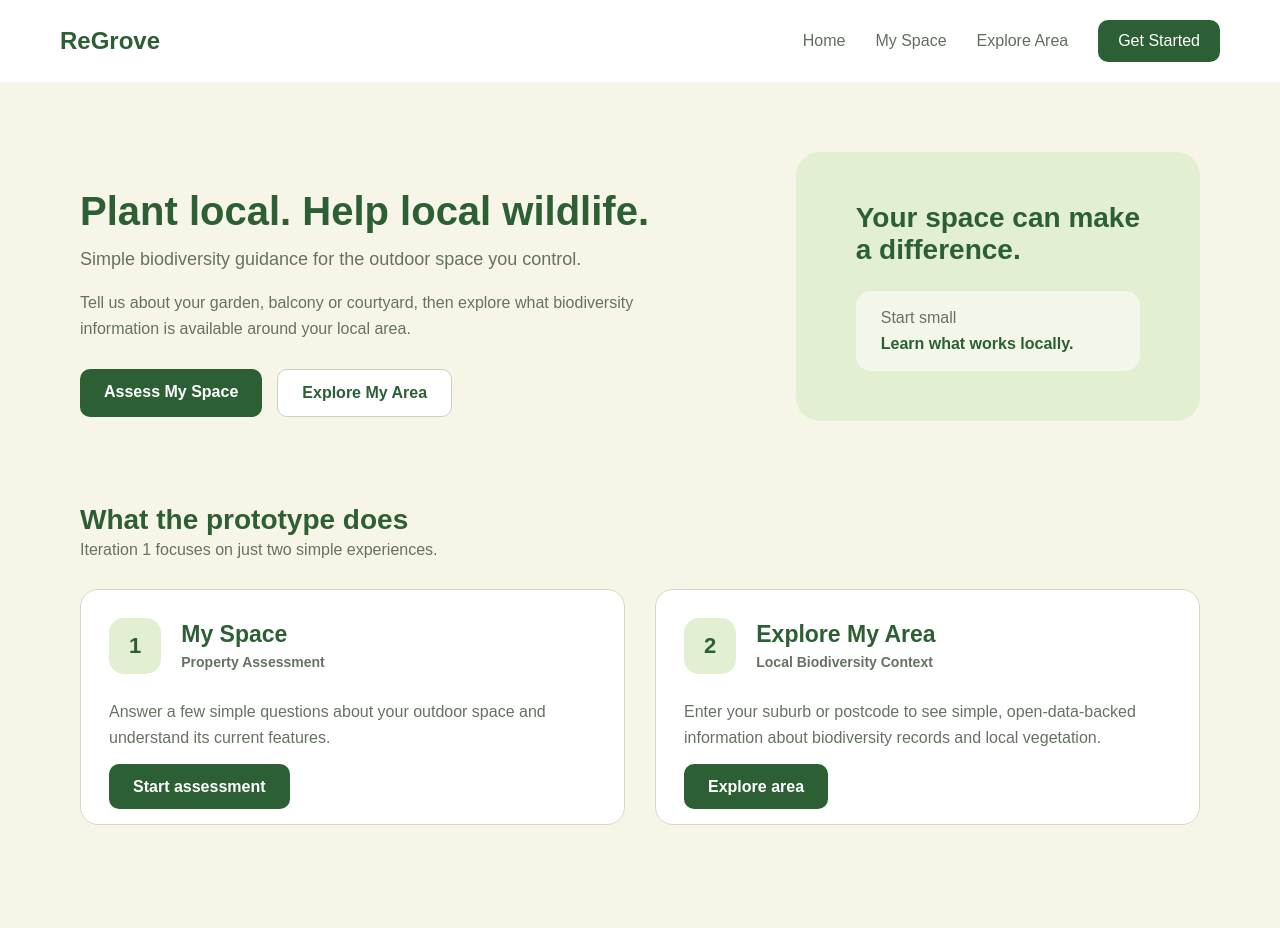
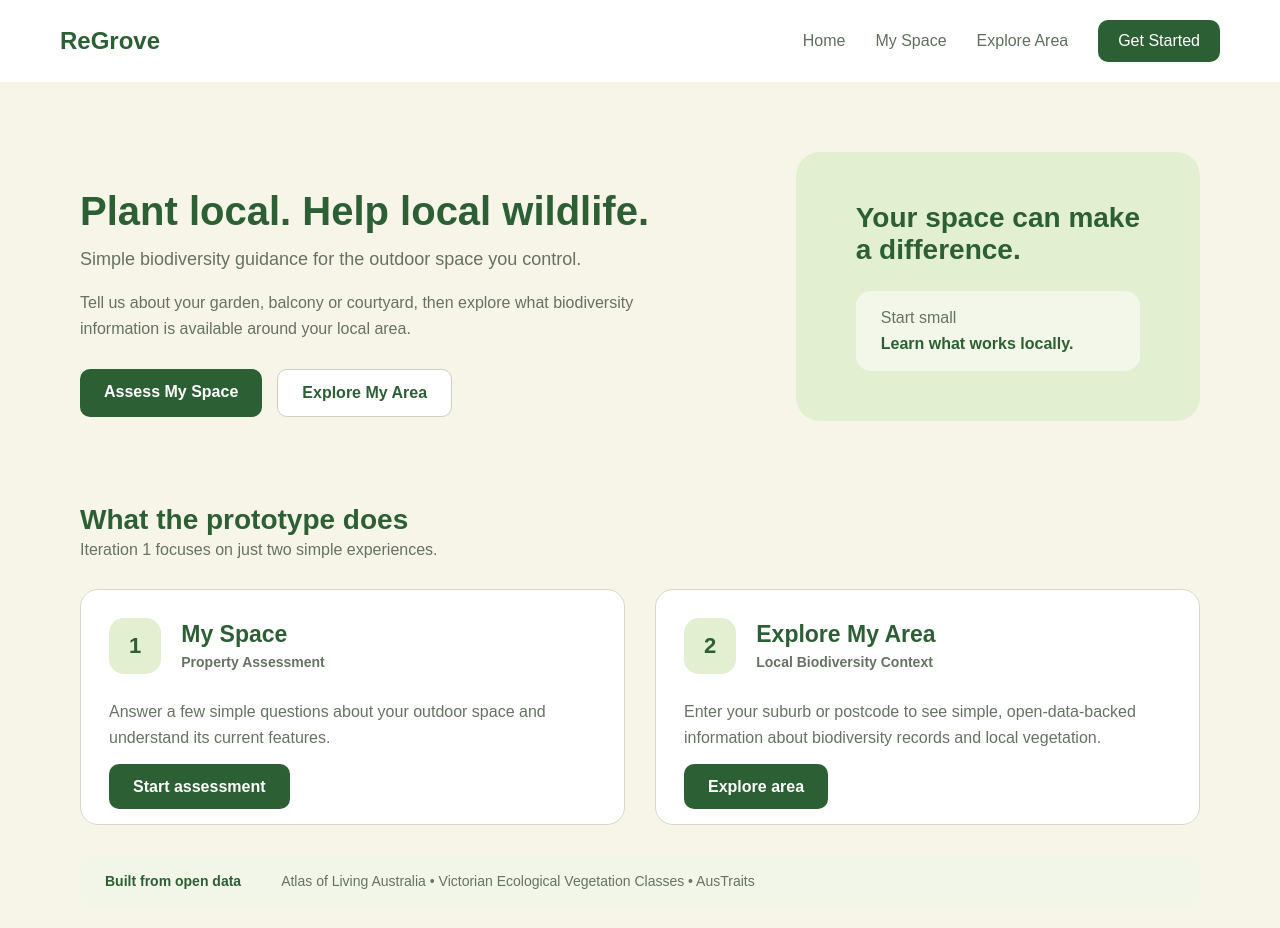
Before and after one commit to tpan0042-ops/ReGrove, a Vue app in the folder frontend/: page / in a window 1280 px wide. Shown: the top 928 px of the page. Before the commit the page ends 855 px from the top, so only its background shows below. Built offline with nearby package versions, Linux system fonts and the light colour scheme.

Commit message:
update info for HomePage

```diff
--- a/frontend/src/style.css
+++ b/frontend/src/style.css
@@ -199,3 +199,23 @@ button {
   line-height: 1.6;
   margin-bottom: 28px;
 }
+
+.data-source-section {
+  display: flex;
+  align-items: center;
+  gap: 40px;
+  margin: 0 80px 40px;
+  padding: 18px 25px;
+  background-color: #f1f6e8;
+  border-radius: 10px;
+}
+
+.data-source-section strong {
+  font-size: 14px;
+}
+
+.data-source-section p {
+  margin: 0;
+  color: #667263;
+  font-size: 14px;
+}
--- a/frontend/src/views/HomeView.vue
+++ b/frontend/src/views/HomeView.vue
@@ -84,5 +84,13 @@
 
       </div>
     </section>
+
+    <section class="data-source-section">
+        <strong>Built from open data</strong>
+
+        <p>
+            Atlas of Living Australia • Victorian Ecological Vegetation Classes • AusTraits
+        </p>
+        </section>
   </main>
 </template>
```
